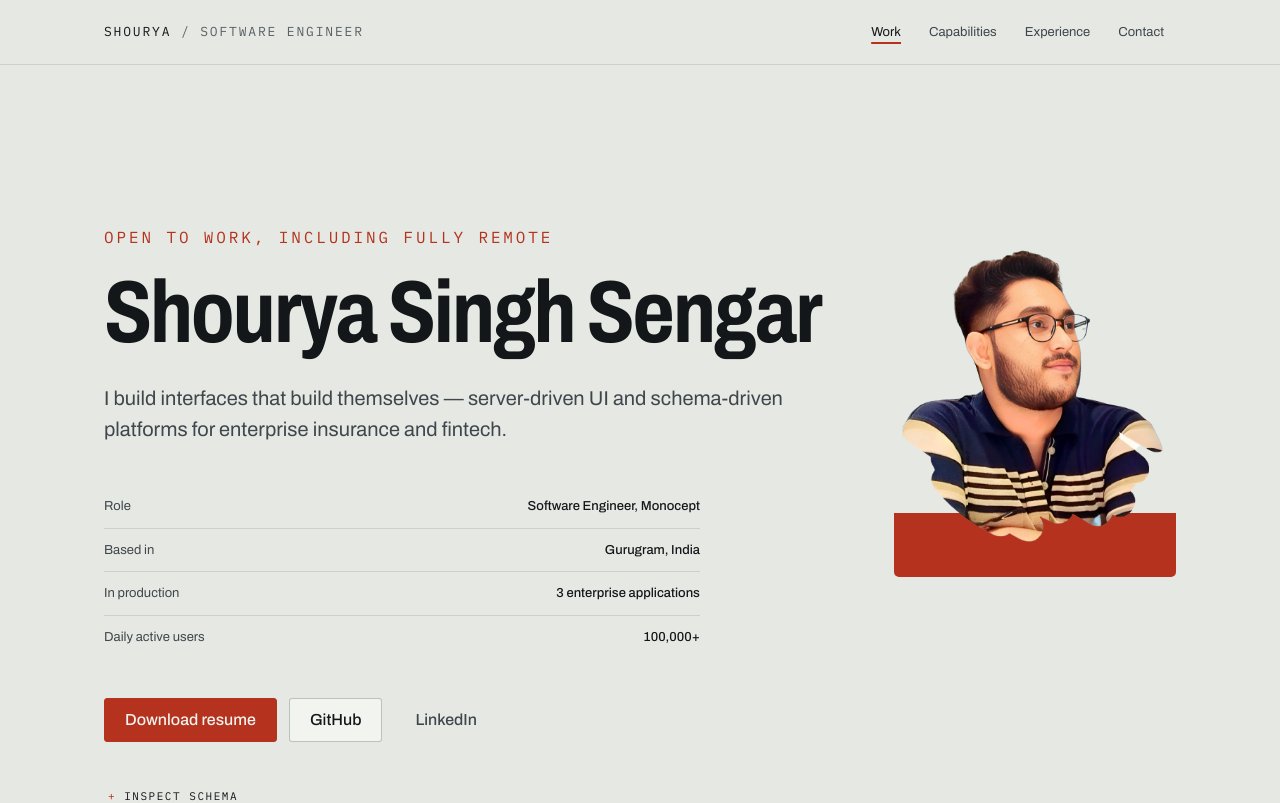
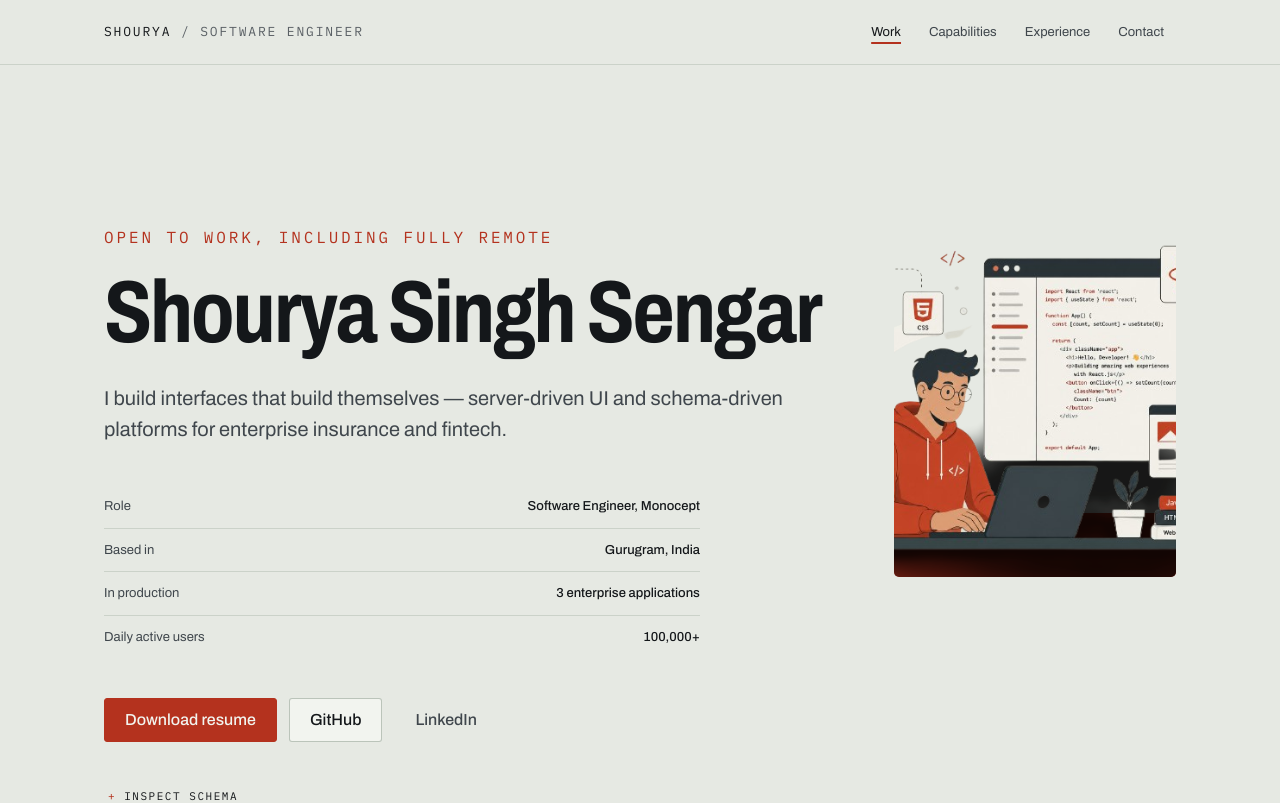
Before and after one commit to ShouryaSengar/Portfolio, a React (Vite) app: page / in a window 1280 px wide. Shown: the top 803 px of the page. Built offline with nearby package versions, Linux system fonts and the light colour scheme.

Commit message:
feat(hero): swap to Hero-image.png for portrait

```diff
--- a/src/content/assets.ts
+++ b/src/content/assets.ts
@@ -36,7 +36,7 @@ export const assets = [
     label: 'Portrait',
     status: 'final',
     ratio: 4 / 5,
-    src: '/Profile.png',
+    src: '/Hero-image.png',
     note: 'Background-free portrait on ledger canvas with accent strip.',
     owner: 'shourya',
   },
--- a/src/features/hero/Hero.tsx
+++ b/src/features/hero/Hero.tsx
@@ -96,7 +96,7 @@ export function Hero() {
             {/* Bottom accent strip */}
             <div className="absolute inset-x-0 bottom-0 h-16 bg-[#b4321e]" />
             <img
-              src="/Profile.png"
+              src="/Hero-image.png"
               alt={`Portrait of ${profile.name}`}
               className="relative w-full object-cover"
               style={{ aspectRatio: String(portrait.ratio) }}
```
Also changed, not shown: public/Hero-image.png (added).
